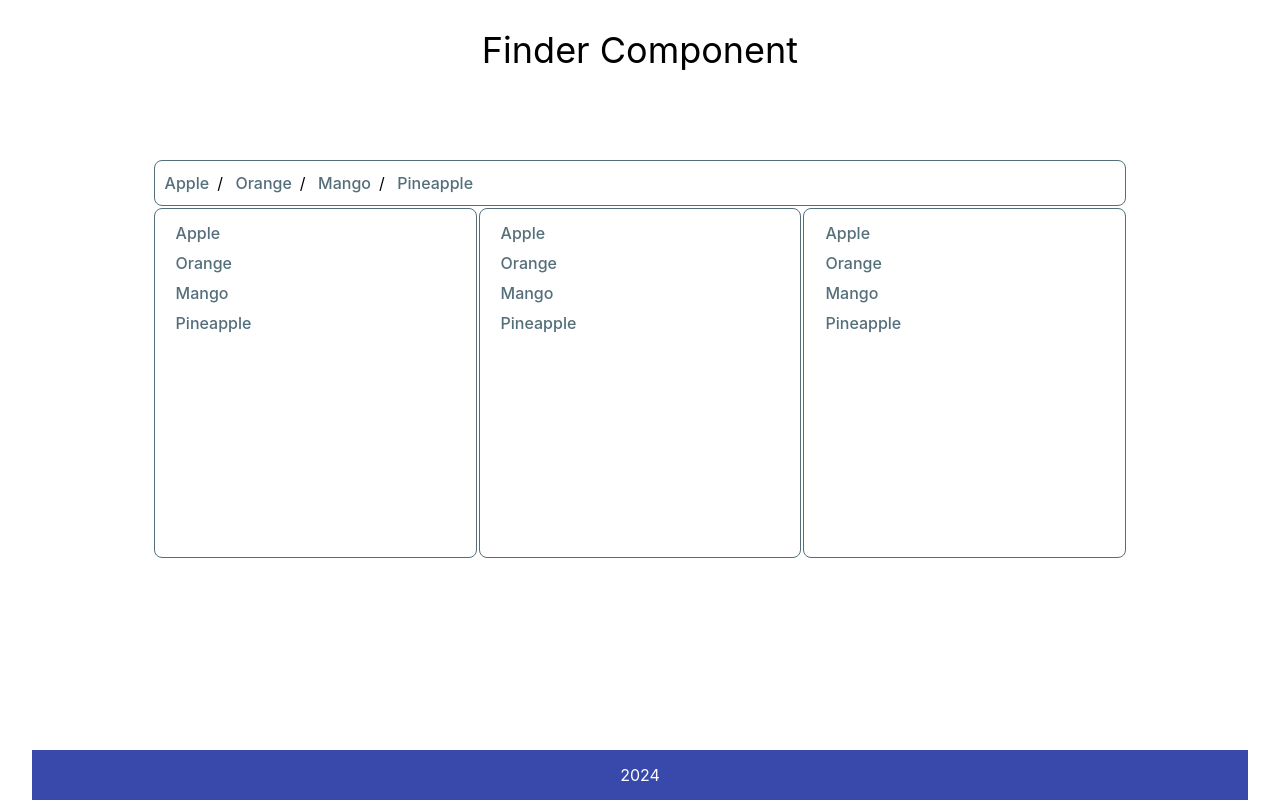
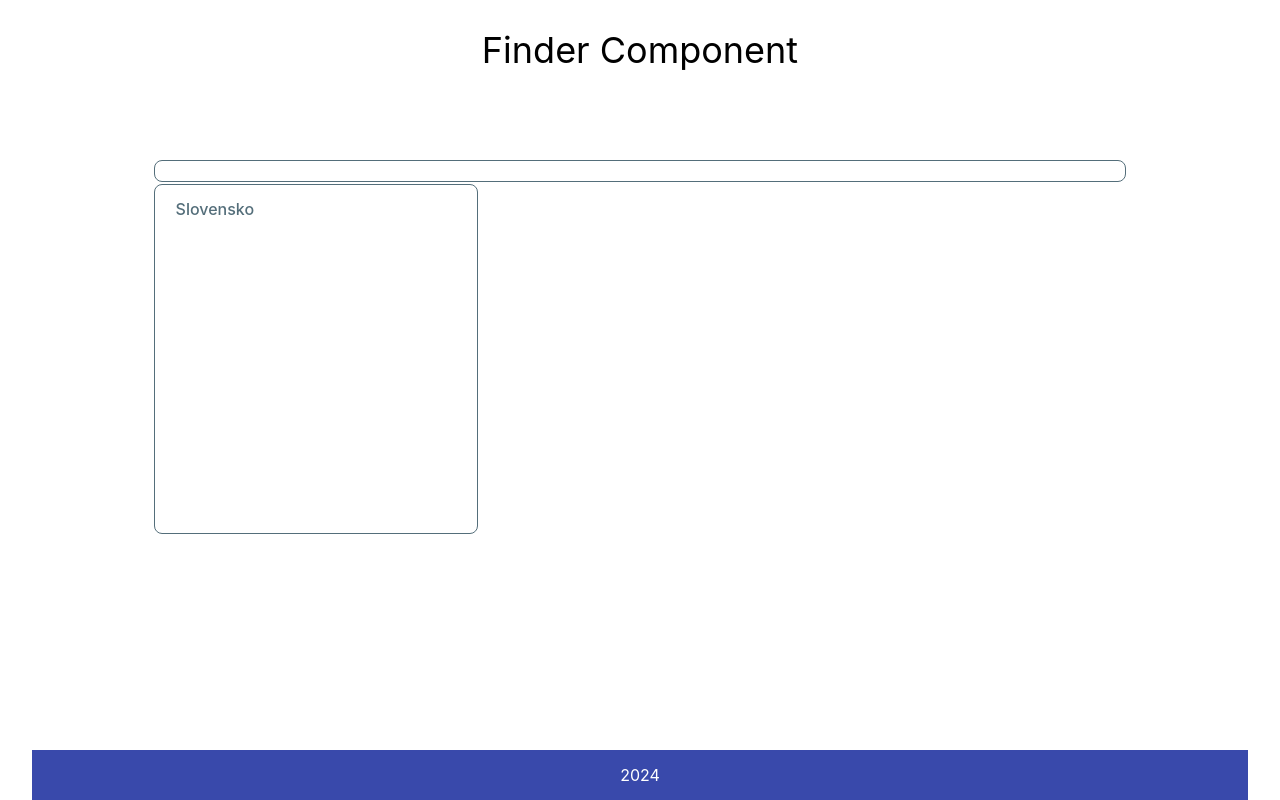
Before and after one commit to kseniyalan/finder-component, a React (Vite) app: page / in a window 1280 px wide. Built offline with nearby package versions, Linux system fonts and the light colour scheme.

Commit message:
Logic step 1

```diff
--- a/src/assets/styles/index.scss
+++ b/src/assets/styles/index.scss
@@ -144,7 +144,8 @@ button.finder-btn {
     border-radius: var(--border-radius);
     padding: 1px 10px;
 
-  &:hover, &:focus, &:focus-visible{
+  &:hover, &:focus, &:focus-visible, &.selected{
+    color: var(--blue-hover);
     border-color: var(--blue-hover);
   }
   }
--- a/src/components/Breadcrumbs.tsx
+++ b/src/components/Breadcrumbs.tsx
@@ -1,10 +1,12 @@
 import Card from "./Card";
+import { FinderItemType } from '../types';
 
 type Props = {
-  items: string[];
+  items: FinderItemType[],
+  onSelect: (item: FinderItemType, level: number) => void,
 };
 
-function Breadcrumbs({ items }: Props) {
+function Breadcrumbs({ items, onSelect }: Props) {
   return (
     <Card>
       <ul className="breadcrumbs">
@@ -14,9 +16,9 @@ function Breadcrumbs({ items }: Props) {
               <button
                 type="button"
                 className="finder-btn"
-                onClick={() => {}}
+                onClick={() => onSelect(item, index)}
               >
-                {item}
+                {item.name}
               </button>
             </li>
           );
--- a/src/components/Finder.tsx
+++ b/src/components/Finder.tsx
@@ -1,23 +1,44 @@
+import { useState, useEffect } from 'react';
+
 import Breadcrumbs from "./Breadcrumbs";
 import FinderPanel from "./FinderPanel";
 import { data } from "../data";
+import { FinderItemType } from '../types';
 
-const breadcrumbs = [
-  'Apple',
-  'Orange',
-  'Mango',
-  'Pineapple'
-];
+function Finder(): JSX.Element {
+  const [selectedItems, setSelectedItems] = useState<FinderItemType[]>([]);
 
-function Finder() {
-  console.log('data: ', data);
+  const handleSelectItem = (item: FinderItemType, level: number) => {
+    setSelectedItems((selectedItems) => selectedItems.slice(0, level).concat([item]));
+  }
+
+  const columnsData = [];
+  let currenData = data;
+
+  for (const selectedItem of selectedItems) {
+    columnsData.push(currenData);
+    currenData = currenData.find((item) => item.id === selectedItem.id)?.children;
+  }
+
+  columnsData.push(currenData);
+
   return (
     <div className="finder">
-      <Breadcrumbs items={breadcrumbs} />
+      <Breadcrumbs
+        items={selectedItems}
+        onSelect={handleSelectItem}
+      />
       <div className="finder-content">
-        <FinderPanel items={breadcrumbs} />
-        <FinderPanel items={breadcrumbs} />
-        <FinderPanel items={breadcrumbs} />
+        {columnsData && columnsData.map((column, index) => {
+          return (
+            <FinderPanel
+              key={index}
+              items={column}
+              selectedItem={selectedItems[index]}
+              onSelect={(item) => handleSelectItem(item, index)}
+            />
+          );
+        })}
       </div>
     </div>
   );
--- a/src/components/FinderPanel.tsx
+++ b/src/components/FinderPanel.tsx
@@ -1,10 +1,14 @@
 import Card from "./Card";
+import { FinderItemType } from '../types';
+import classnames from 'classnames';
 
 type Props = {
-  items: string[]
+  items: FinderItemType[],
+  selectedItem?: FinderItemType,
+  onSelect: (item: FinderItemType) => void,
 };
 
-function FinderPanel({ items }: Props) {
+function FinderPanel({ items, selectedItem, onSelect }: Props) {
   return (
     <Card panel>
       <ul className="finder-items">
@@ -13,10 +17,14 @@ function FinderPanel({ items }: Props) {
             <li key={index}>
               <button
                 type="button"
-                className="finder-btn outlined"
-                onClick={() => {}}
+                className={classnames({
+                  'finder-btn': true,
+                  'outlined': true,
+                  'selected': selectedItem?.id === item.id
+                })}
+                onClick={() => onSelect(item)}
               >
-                {item}
+                {item.name}
               </button>
             </li>
           );
```
Also changed, not shown: src/components/Card.tsx (+4 -4 lines).
